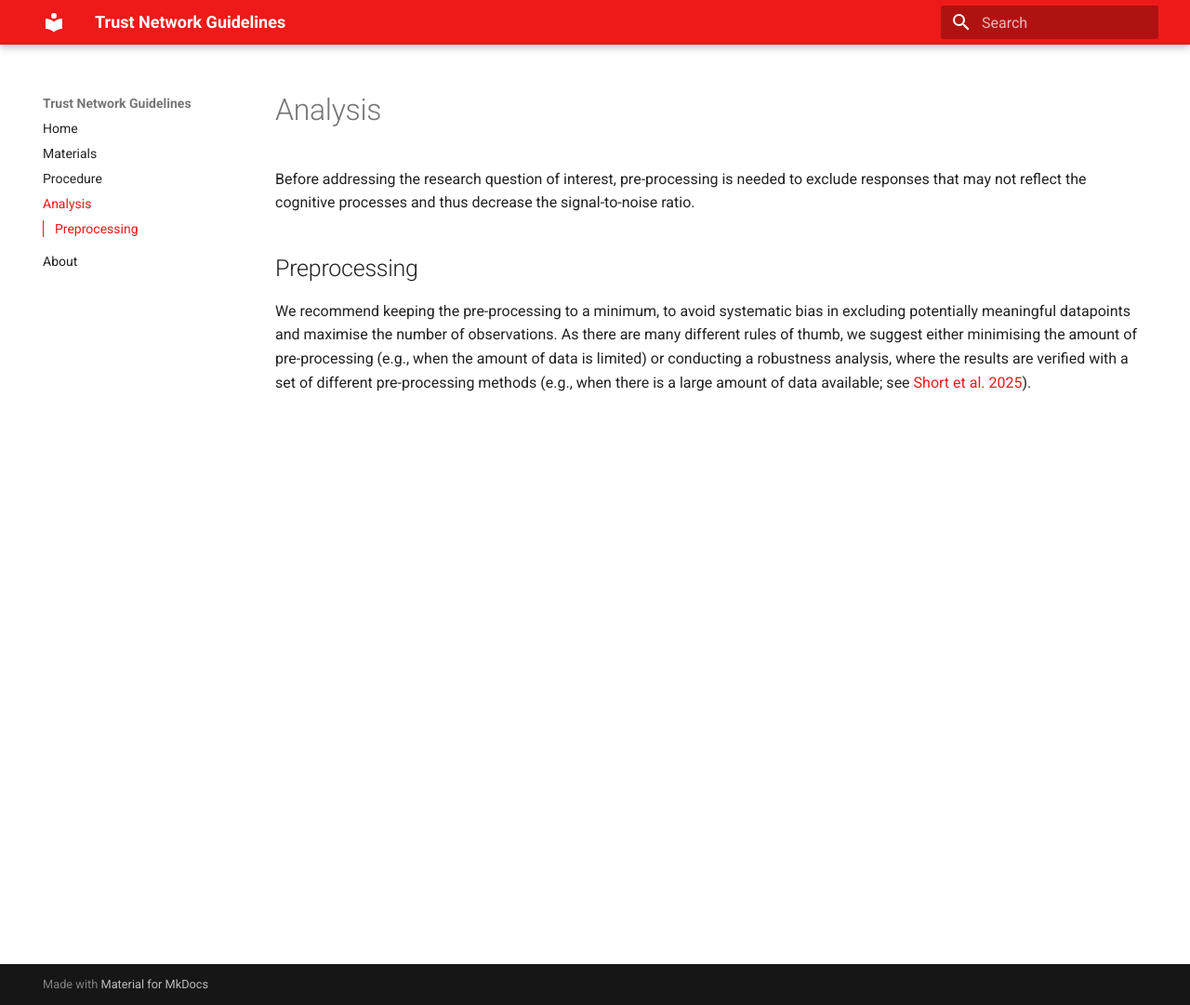
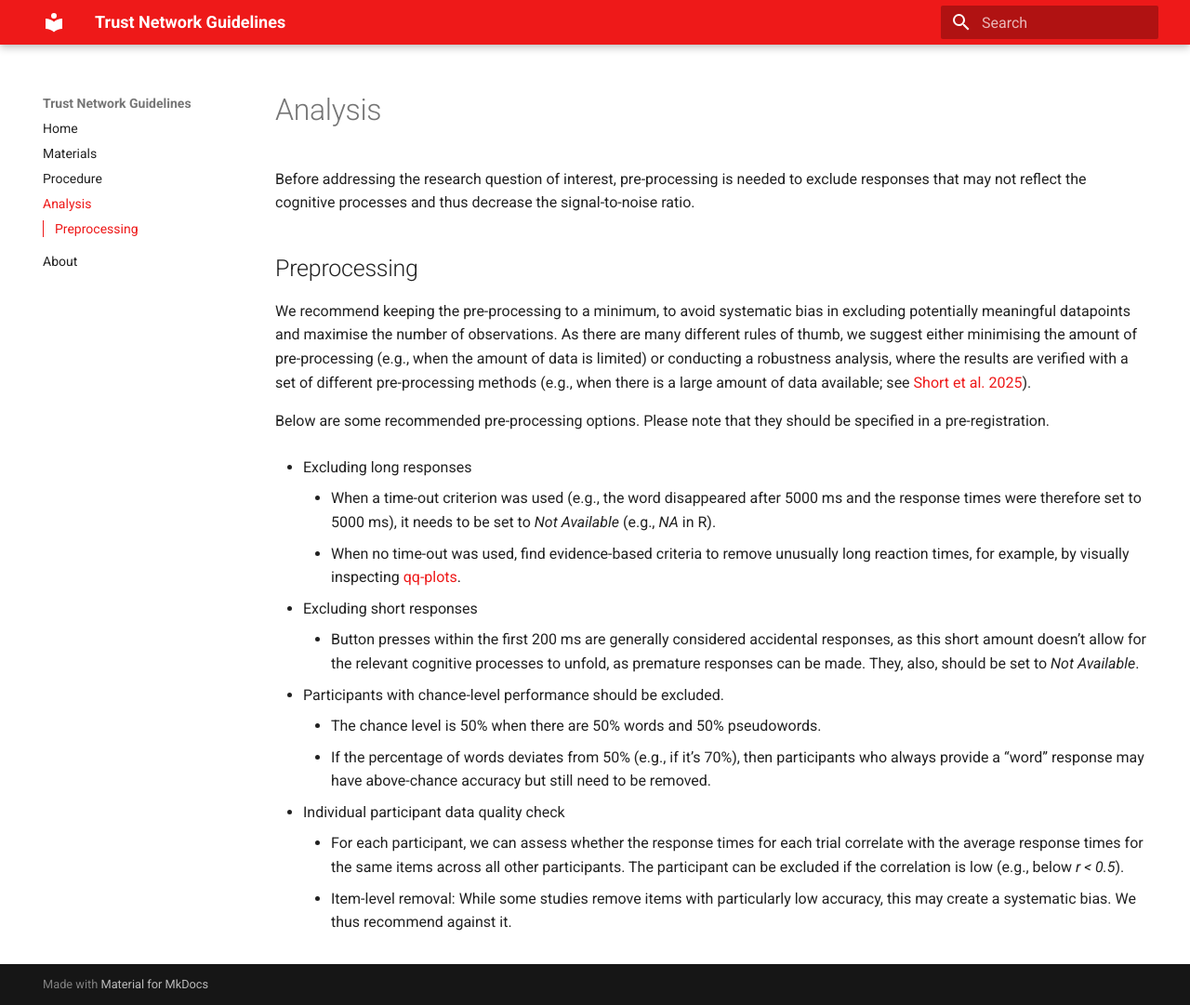
Before and after one commit to cwdeee/trust-network-guidelines, an MkDocs documentation site: the page built from docs/analysis.md, in a window 1280 px wide and 1081 px high. Shown: the whole window at 93% size. Built offline with MkDocs 1.6.1 and Material for MkDocs 9.7.7, drawn with Linux system fonts in a browser that asks for light colours.

Commit message:
preprocessing

```diff
--- a/docs/analysis.md
+++ b/docs/analysis.md
@@ -2,3 +2,20 @@ Before addressing the research question of interest, pre-processing is needed to
 
 ## Preprocessing
 We recommend keeping the pre-processing to a minimum, to avoid systematic bias in excluding potentially meaningful datapoints and maximise the number of observations. As there are many different rules of thumb, we suggest either minimising the amount of pre-processing (e.g., when the amount of data is limited) or conducting a robustness analysis, where the results are verified with a set of different pre-processing methods (e.g., when there is a large amount of data available; see [Short et al. 2025](https://doi.org/10.31222/osf.io/4yzeh_v1)).
+
+Below are some recommended pre-processing options. Please note that they should be specified in a pre-registration.
+
+- Excluding long responses
+    - When a time-out criterion was used (e.g., the word disappeared after 5000 ms and the response times were therefore set to 5000 ms), it needs to be set to *Not Available* (e.g., *NA* in R).
+    - When no time-out was used, find evidence-based criteria to remove unusually long reaction times, for example, by visually inspecting [qq-plots](https://en.wikipedia.org/wiki/Q%E2%80%93Q_plot).
+
+-  Excluding short responses
+    - Button presses within the first 200 ms are generally considered accidental responses, as this short amount doesn’t allow for the relevant cognitive processes to unfold, as premature responses can be made. They, also, should be set to *Not Available*.
+
+- Participants with chance-level performance should be excluded.
+    - The chance level is 50% when there are 50% words and 50% pseudowords.
+    - If the percentage of words deviates from 50% (e.g., if it’s 70%), then participants who always provide a “word” response may have above-chance accuracy but still need to be removed.
+
+- Individual participant data quality check
+    - For each participant, we can assess whether the response times for each trial correlate with the average response times for the same items across all other participants. The participant can be excluded if the correlation is low (e.g., below *r < 0.5*).
+    - Item-level removal: While some studies remove items with particularly low accuracy, this may create a systematic bias. We thus recommend against it.
```
